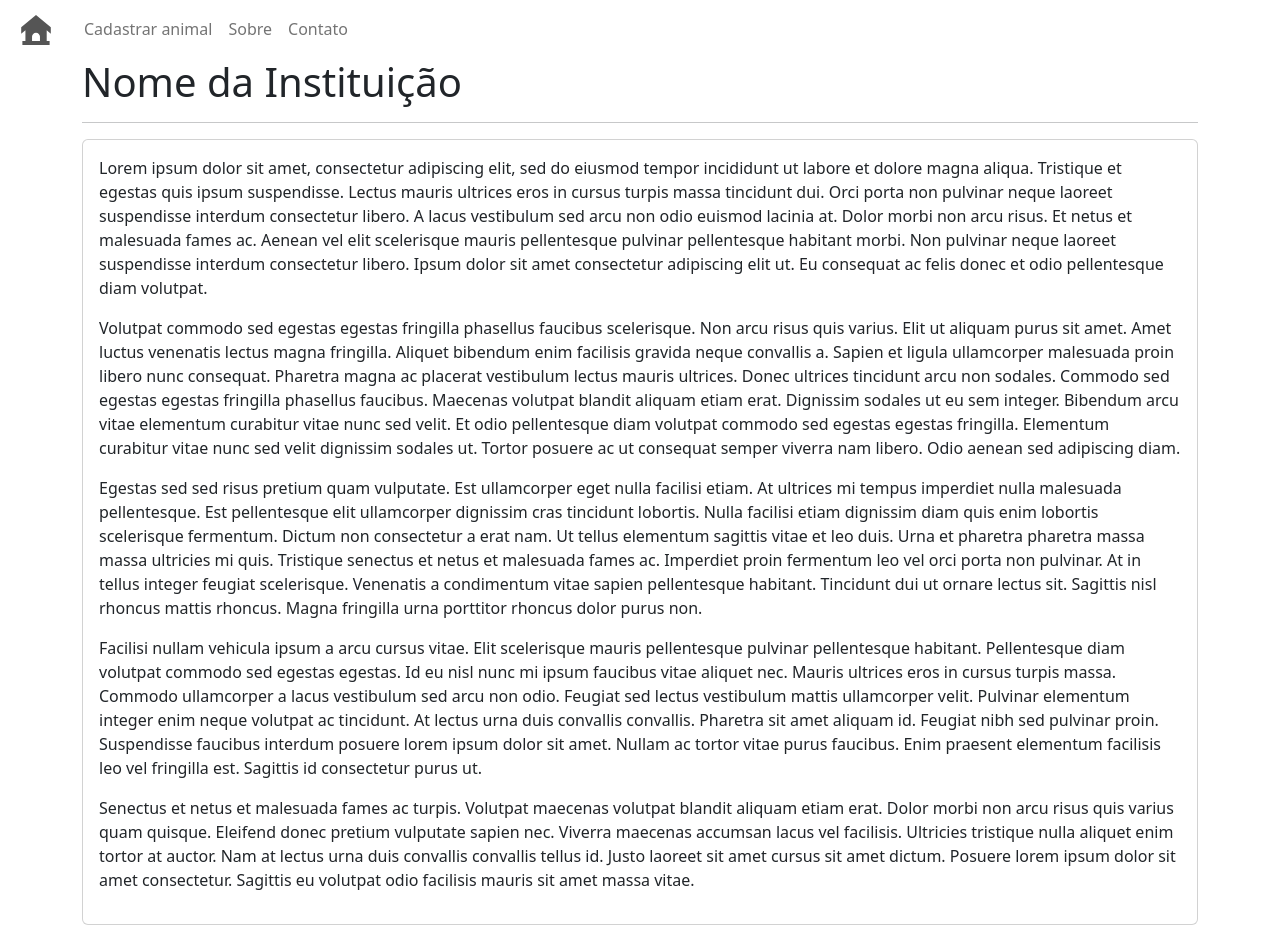
After one commit to tomasfn87/adote-ou-apadrinhe-um-animal, a Django app: page /sobre/ in a window 1280 px wide. The commit adds this page. Run offline with Django 4.2, Linux system fonts and the light colour scheme; some libraries are stand-ins or nearby versions.

Commit message:
Adicionada a página 'Sobre', reservada para inserir informações sobre a instituição; adicionados efeitos quando o usuário passa o mouse sobre itens do menu e sobre os cards dos animais.

```diff
--- a/animais/templates/animais/base.html
+++ b/animais/templates/animais/base.html
@@ -21,6 +21,23 @@
     <script src="https://code.jquery.com/jquery-3.6.0.min.js"></script>
     <script src="https://cdnjs.cloudflare.com/ajax/libs/popper.js/2.10.2/umd/popper.min.js"></script>
     <script src="https://cdn.jsdelivr.net/npm/bootstrap@5.2.0/dist/js/bootstrap.min.js"></script>
+    <style>
+      .nav-item a:hover, .navbar-brand:hover {
+        background-color: #E8E8E8;
+        border-radius: 6px;
+        color: #0D6EFD;
+      }
+
+      .animal-card {
+        border: 1px solid #DDD;
+        color: #555;
+      }
+
+      .animal-card:hover {
+        background-color: #E8E8E8;
+        color: #111;
+      }
+    </style>
   </head>
   <body>
     <!-- Google Tag Manager (noscript) -->
@@ -30,20 +47,20 @@
     <!-- End Google Tag Manager (noscript) -->
     <nav class="navbar navbar-expand-lg bg-body-tertiary">
       <div class="container-fluid">
-        <a class="navbar-brand" href="{% url 'animais:index' %}">
+        <a class="navbar-brand" href="{% url 'animais:index' %}" id="logo" title="Ver os animais cadastrados para adoção" alt="Página Inicial">
           <svg fill="#555" height="30px" width="48px" version="1.1" id="Capa_1" xmlns="http://www.w3.org/2000/svg" xmlns:xlink="http://www.w3.org/1999/xlink" viewBox="0 0 227.029 227.029" xml:space="preserve"><path d="M225.515,141.401V91.89L113.515,0l-112,91.89v49.512l32-26.254v81.882h-23v30h206v-30h-22v-81.061L225.515,141.401z M83.515,163.591c0-16.542,13.458-30,30-30s30,13.458,30,30v33.438h-60V163.591z"/></svg>
         </a>
         <button class="navbar-toggler" type="button" data-bs-toggle="collapse" data-bs-target="#navbarNav" aria-controls="navbarNav" aria-expanded="false" aria-label="Toggle navigation"><span class="navbar-toggler-icon"></span></button>
         <div class="collapse navbar-collapse" id="navbarNav">
           <ul class="navbar-nav">
             <li class="nav-item">
-              <a class="nav-link" href="{% url 'animais:cadastro' %}"><b>Cadastrar animal</b></a>
+              <a class="nav-link" href="{% url 'animais:cadastro' %}" title="Cadastrar um animal para adoção" alt="Cadastrar animal">Cadastrar animal</a>
             </li>
             <li class="nav-item">
-              <a class="nav-link" href="#">Sobre</a>
+              <a class="nav-link" href="{% url 'animais:sobre' %}" title="Informações sobre a instituição" alt="Sobre">Sobre</a>
             </li>
             <li class="nav-item">
-              <a class="nav-link" href="#">Contato</a>
+              <a class="nav-link" href="#logo">Contato</a>
             </li>
           </ul>
         </div>
--- a/animais/templates/animais/cadastro.html
+++ b/animais/templates/animais/cadastro.html
@@ -2,6 +2,7 @@
 {% block title %}Cadastre um Animal{% endblock %}
 {% block content %}
   <h1>Cadastrar animal</h1>
+  <hr>
   <div class="card custom-card-body">
     <div class="card-body">
       <form method="post" enctype="multipart/form-data">
--- a/animais/templates/animais/index.html
+++ b/animais/templates/animais/index.html
@@ -23,7 +23,7 @@
   {% if page_obj %}
     <div class="row">
       {% for animal in page_obj %}
-        <div class="col-12 col-md-4 card">
+        <div class="col-12 col-md-4 card animal-card">
             <a href="{{ animal.imagem }}" target="_blank">
               <img src="{{ animal.imagem }}" title="{{ animal.nome }} ({{  animal.get_especie_display  }}/{{ animal.get_sexo_display }})" alt="{{ animal.nome }}" class="card-img-top img-fluid" style="object-fit: cover; object-position: center;">
             </a>
--- /dev/null
+++ b/animais/templates/animais/sobre.html
@@ -0,0 +1,25 @@
+{% extends 'animais/base.html' %}
+{% block title %}Sobre{% endblock %}
+{% block content %}
+  <h1>Nome da Instituição</h1>
+  <hr>
+  <div class="card custom-card-body">
+    <div class="card-body">
+      <p>
+        Lorem ipsum dolor sit amet, consectetur adipiscing elit, sed do eiusmod tempor incididunt ut labore et dolore magna aliqua. Tristique et egestas quis ipsum suspendisse. Lectus mauris ultrices eros in cursus turpis massa tincidunt dui. Orci porta non pulvinar neque laoreet suspendisse interdum consectetur libero. A lacus vestibulum sed arcu non odio euismod lacinia at. Dolor morbi non arcu risus. Et netus et malesuada fames ac. Aenean vel elit scelerisque mauris pellentesque pulvinar pellentesque habitant morbi. Non pulvinar neque laoreet suspendisse interdum consectetur libero. Ipsum dolor sit amet consectetur adipiscing elit ut. Eu consequat ac felis donec et odio pellentesque diam volutpat.
+      </p>
+      <p>
+        Volutpat commodo sed egestas egestas fringilla phasellus faucibus scelerisque. Non arcu risus quis varius. Elit ut aliquam purus sit amet. Amet luctus venenatis lectus magna fringilla. Aliquet bibendum enim facilisis gravida neque convallis a. Sapien et ligula ullamcorper malesuada proin libero nunc consequat. Pharetra magna ac placerat vestibulum lectus mauris ultrices. Donec ultrices tincidunt arcu non sodales. Commodo sed egestas egestas fringilla phasellus faucibus. Maecenas volutpat blandit aliquam etiam erat. Dignissim sodales ut eu sem integer. Bibendum arcu vitae elementum curabitur vitae nunc sed velit. Et odio pellentesque diam volutpat commodo sed egestas egestas fringilla. Elementum curabitur vitae nunc sed velit dignissim sodales ut. Tortor posuere ac ut consequat semper viverra nam libero. Odio aenean sed adipiscing diam.
+      </p>
+      <p>
+        Egestas sed sed risus pretium quam vulputate. Est ullamcorper eget nulla facilisi etiam. At ultrices mi tempus imperdiet nulla malesuada pellentesque. Est pellentesque elit ullamcorper dignissim cras tincidunt lobortis. Nulla facilisi etiam dignissim diam quis enim lobortis scelerisque fermentum. Dictum non consectetur a erat nam. Ut tellus elementum sagittis vitae et leo duis. Urna et pharetra pharetra massa massa ultricies mi quis. Tristique senectus et netus et malesuada fames ac. Imperdiet proin fermentum leo vel orci porta non pulvinar. At in tellus integer feugiat scelerisque. Venenatis a condimentum vitae sapien pellentesque habitant. Tincidunt dui ut ornare lectus sit. Sagittis nisl rhoncus mattis rhoncus. Magna fringilla urna porttitor rhoncus dolor purus non.
+      </p>
+      <p>
+        Facilisi nullam vehicula ipsum a arcu cursus vitae. Elit scelerisque mauris pellentesque pulvinar pellentesque habitant. Pellentesque diam volutpat commodo sed egestas egestas. Id eu nisl nunc mi ipsum faucibus vitae aliquet nec. Mauris ultrices eros in cursus turpis massa. Commodo ullamcorper a lacus vestibulum sed arcu non odio. Feugiat sed lectus vestibulum mattis ullamcorper velit. Pulvinar elementum integer enim neque volutpat ac tincidunt. At lectus urna duis convallis convallis. Pharetra sit amet aliquam id. Feugiat nibh sed pulvinar proin. Suspendisse faucibus interdum posuere lorem ipsum dolor sit amet. Nullam ac tortor vitae purus faucibus. Enim praesent elementum facilisis leo vel fringilla est. Sagittis id consectetur purus ut.
+      </p>
+      <p>
+        Senectus et netus et malesuada fames ac turpis. Volutpat maecenas volutpat blandit aliquam etiam erat. Dolor morbi non arcu risus quis varius quam quisque. Eleifend donec pretium vulputate sapien nec. Viverra maecenas accumsan lacus vel facilisis. Ultricies tristique nulla aliquet enim tortor at auctor. Nam at lectus urna duis convallis convallis tellus id. Justo laoreet sit amet cursus sit amet dictum. Posuere lorem ipsum dolor sit amet consectetur. Sagittis eu volutpat odio facilisis mauris sit amet massa vitae.
+      </p>
+    </div>
+  </div>
+{% endblock %}
--- a/animais/urls.py
+++ b/animais/urls.py
@@ -6,4 +6,5 @@ app_name = "animais"
 urlpatterns = [
     path("", views.IndexView.as_view(), name="index"),
     path("cadastro/", views.cadastro, name="cadastro"),
+    path("sobre/", views.SobreView.as_view(), name="sobre"),
 ]
--- a/animais/views.py
+++ b/animais/views.py
@@ -1,7 +1,7 @@
 from django.core.paginator import Paginator
 from django.http import HttpResponse
 from django.shortcuts import render
-from django.views.generic import ListView
+from django.views.generic import ListView, TemplateView
 from django.utils import timezone as tz
 
 from io import BytesIO
@@ -34,6 +34,9 @@ class IndexView(ListView):
         p = Paginator(self.get_queryset(), self.paginate_by)
         context['num_pages'] = context['paginator'].num_pages
         return context
+
+class SobreView(TemplateView):
+    template_name = 'animais/sobre.html'
 
 def cadastro(request):
     if not request.method == 'POST':
```
